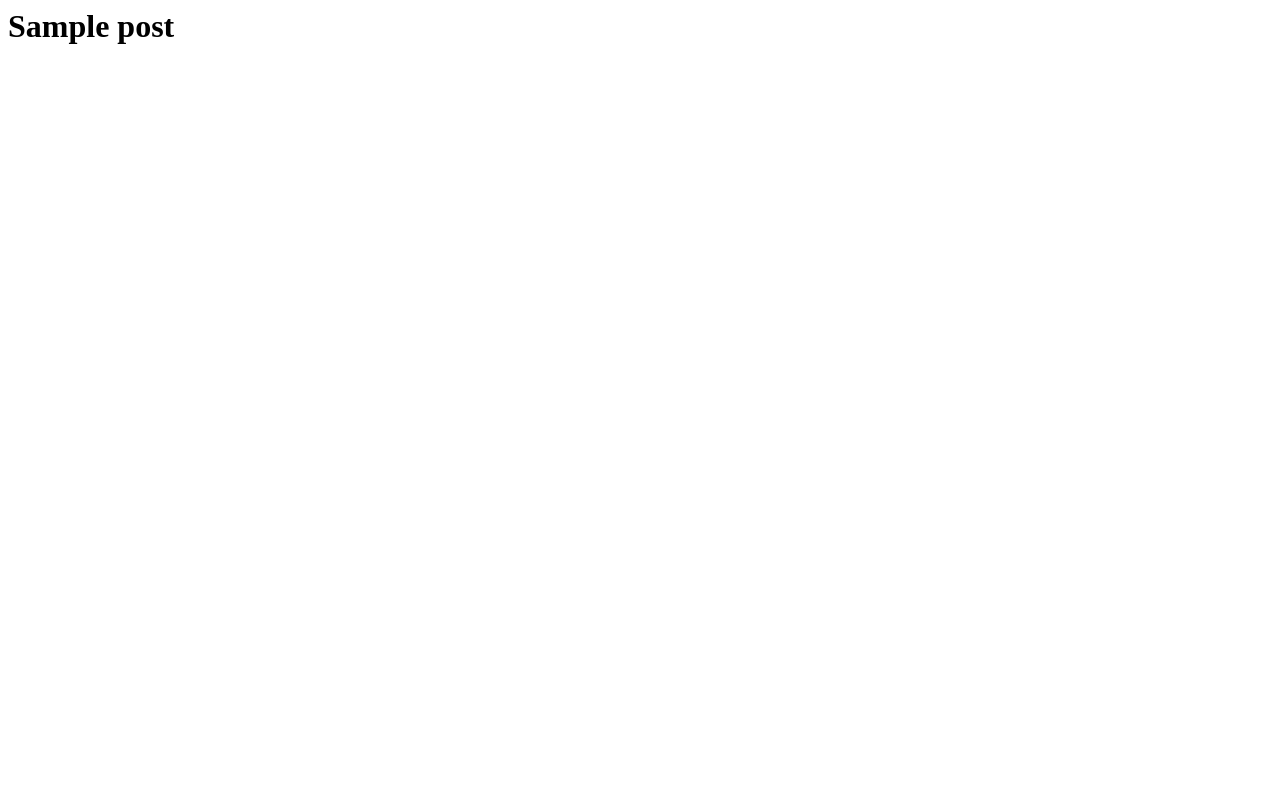
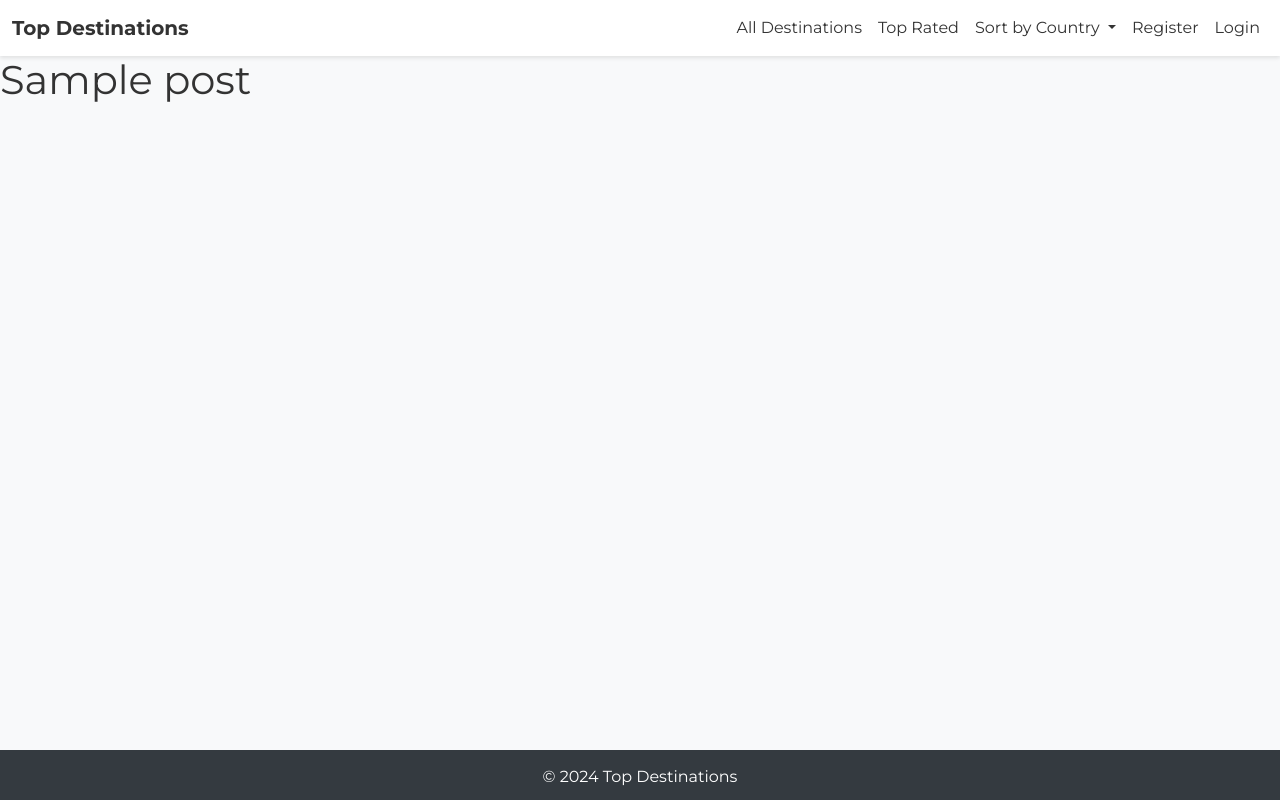
Before and after one commit to dcigic92/pp4-top-destinations, a Django app: page / in a window 1280 px wide. Before the commit the page is almost empty. Run offline with Django 4.2, Linux system fonts and the light colour scheme; tables that the repository leaves empty hold one stand-in row (values such as "Sample post").

Commit message:
Add html and css for base template

```diff
--- a/static/css/style.css
+++ b/static/css/style.css
@@ -0,0 +1,45 @@
+/* style.css */
+
+body {
+    min-height: 100vh;
+    font-family: 'Montserrat', sans-serif;
+    background-color: #f8f9fa;
+    color: #333;
+}
+
+.navbar {
+    background-color: #ffffff;
+    box-shadow: 0px 2px 4px rgba(0, 0, 0, 0.1);
+}
+
+.navbar-brand {
+    font-weight: 700;
+    color: #333;
+    margin-right: auto;
+}
+
+.navbar-nav .nav-link {
+    color: #333;
+    font-weight: 500;
+    margin-left: auto;
+}
+
+.dropdown-menu {
+    max-height: 200px;
+    overflow-y: auto;
+}
+
+#wrapper {
+    margin-bottom: 50px;
+}
+
+footer {
+    position: fixed;
+    bottom: 0;
+    height: 50px;
+    width: 100%;
+    background-color: #343a40;
+    color: #fff;
+    padding: 15px 0;
+    text-align: center;
+}
--- a/templates/base.html
+++ b/templates/base.html
@@ -1,6 +1,69 @@
 {% load static %}
 
+<!DOCTYPE html>
+<html lang="en">
+<head>
+    <meta charset="UTF-8">
+    <meta name="viewport" content="width=device-width, initial-scale=1.0">
+    <title>Top Destinations</title>
+    <!-- Google Fonts -->
+    <link href="https://fonts.googleapis.com/css2?family=Montserrat:wght@400;700&display=swap" rel="stylesheet">
+    <!-- Bootstrap CSS -->
+    <link href="https://cdn.jsdelivr.net/npm/bootstrap@5.3.0/dist/css/bootstrap.min.css" rel="stylesheet">
+    <!-- Custom CSS -->
+    <link rel="stylesheet" href="{% static 'css/style.css' %}">
+</head>
+<body>
 
-{% block content %}
+    <!-- Navbar -->
+    <nav class="navbar navbar-expand-lg">
+        <div class="container-fluid">
+            <a class="navbar-brand" href="#">Top Destinations</a>
+            <button class="navbar-toggler" type="button" data-bs-toggle="collapse" data-bs-target="#navbarNav"
+                aria-controls="navbarNav" aria-expanded="false" aria-label="Toggle navigation">
+                <span class="navbar-toggler-icon"></span>
+            </button>
+            <div class="collapse navbar-collapse" id="navbarNav">
+                <ul class="navbar-nav ms-auto">
+                    <li class="nav-item">
+                        <a class="nav-link" href="#">All Destinations</a>
+                    </li>
+                    <li class="nav-item">
+                        <a class="nav-link" href="#">Top Rated</a>
+                    </li>
+                    <li class="nav-item dropdown">
+                        <a class="nav-link dropdown-toggle" href="#" id="navbarDropdown" role="button"
+                            data-bs-toggle="dropdown" aria-expanded="false">
+                            Sort by Country
+                        </a>
+                        <ul class="dropdown-menu" aria-labelledby="navbarDropdown">
+                            <li><a class="dropdown-item" href="#">Country 1</a></li>
+                            <li><a class="dropdown-item" href="#">Country 2</a></li>
+                        </ul>
+                    </li>
+                    <li class="nav-item">
+                        <a class="nav-link" href="#">Register</a>
+                    </li>
+                    <li class="nav-item">
+                        <a class="nav-link" href="#">Login</a>
+                    </li>
+                </ul>
+            </div>
+        </div>
+    </nav>
 
-{% endblock content %}
+    <!-- Main Content -->
+    <div id="wrapper">
+    {% block content %}
+
+    {% endblock content %}
+    </div>
+    <!-- Footer -->
+    <footer>
+        <p>&copy; {% now "Y" %} Top Destinations</p>
+    </footer>
+
+    <!-- Bootstrap JS -->
+    <script src="https://cdn.jsdelivr.net/npm/bootstrap@5.3.0/dist/js/bootstrap.bundle.min.js"></script>
+</body>
+</html>
--- a/topdestinations/settings.py
+++ b/topdestinations/settings.py
@@ -28,7 +28,7 @@ TEMPLATES_DIR = os.path.join(BASE_DIR, 'templates')
 SECRET_KEY = os.environ.get('SECRET_KEY')
 
 # SECURITY WARNING: don't run with debug turned on in production!
-DEBUG = False
+DEBUG = True
 
 ALLOWED_HOSTS = ['.herokuapp.com',
                  '127.0.0.1']
```
